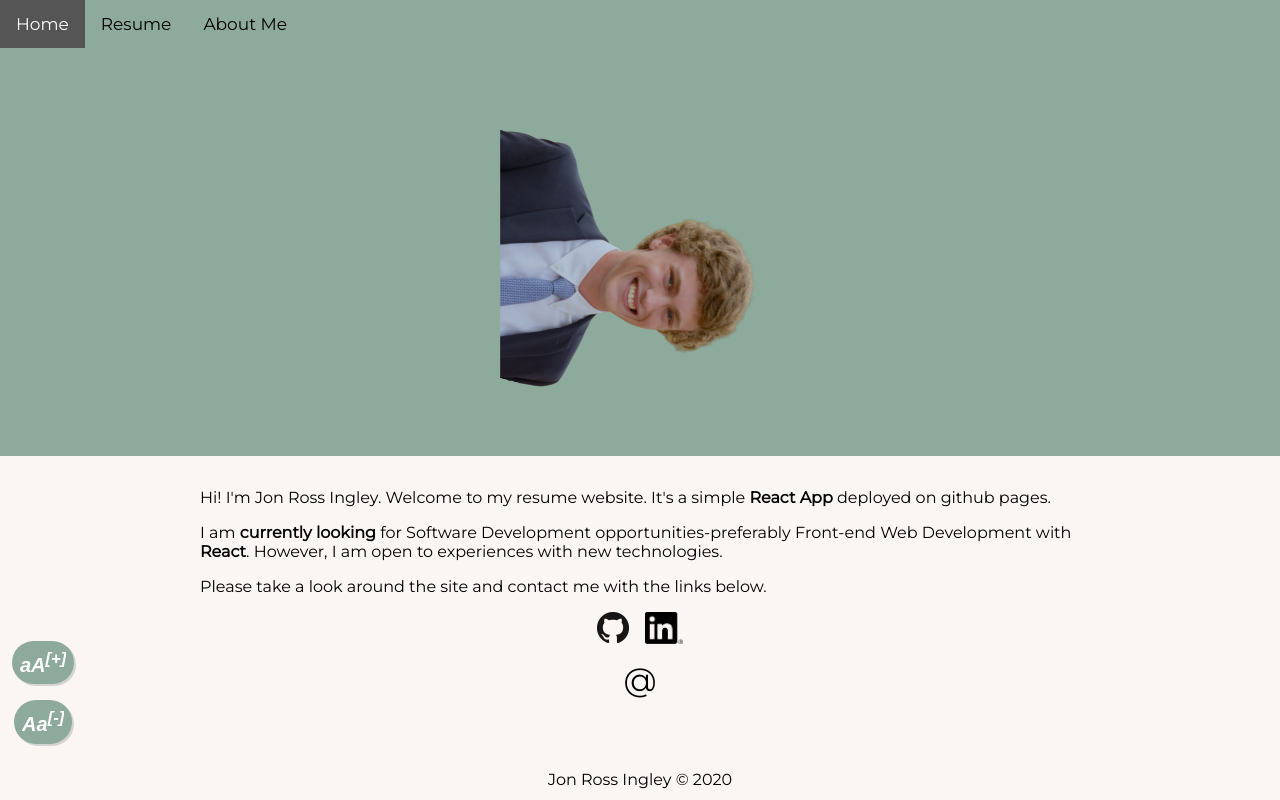
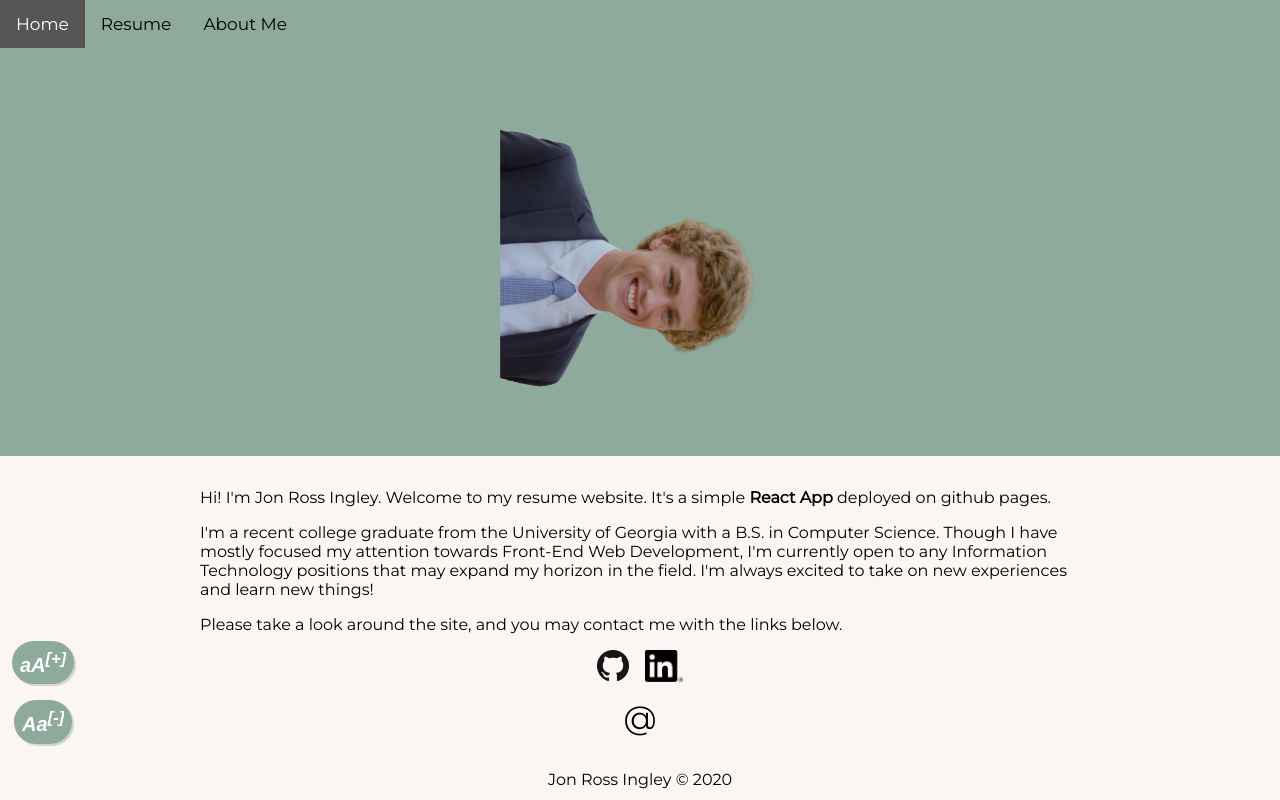
Before and after one commit to jingley/jrs-website, a React (Create React App) app: page / in a window 1280 px wide. Built offline with nearby package versions, Linux system fonts and the light colour scheme.

Commit message:
updated home page to be more aligned with my current intentions and brief information about me.

```diff
--- a/src/Components/Home/App.tsx
+++ b/src/Components/Home/App.tsx
@@ -24,11 +24,12 @@ const App = () => {
                     Hi! I'm Jon Ross Ingley. Welcome to my resume website. It's a simple <span className="Standout-text">React App</span> deployed on github pages.
                 </p>
                 <p>
-                    I am <span className="Standout-text">currently looking</span> for Software Development opportunities-preferably Front-end Web Development with <span className="Standout-text">React</span>. However, I am open to
-                    experiences with new technologies.
+                    I'm a recent college graduate from the University of Georgia with a B.S. in Computer Science. Though I have mostly focused
+                    my attention towards Front-End Web Development, I'm currently open to any Information Technology positions that may expand my
+                    horizon in the field. I'm always excited to take on new experiences and learn new things!
                 </p>
                 <p>
-                    Please take a look around the site and contact me with the links below.
+                    Please take a look around the site, and you may contact me with the links below.
                 </p>
                 <div className="Socials">
                     <div className="Row-Socials">
```
